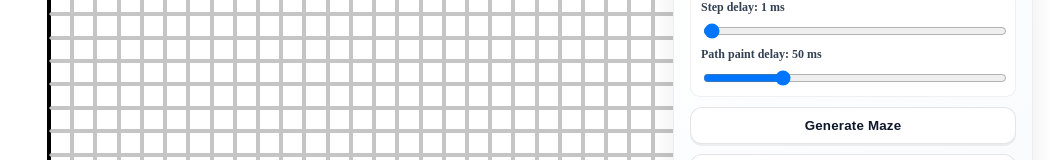
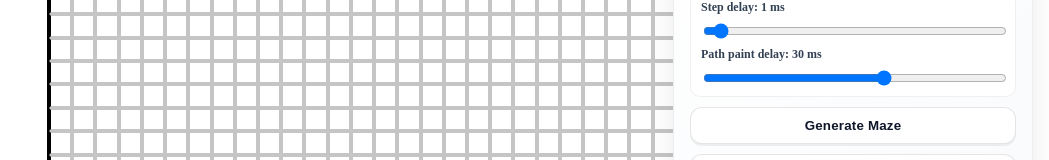
Before and after one commit to noahsiegrist/labyrinth, a Vue app: page / in a window 1280 px wide. Shown: the part 160-320 px from the top of the page, without its empty margins (231-1280 px from the left). Built offline with nearby package versions, Linux system fonts and the light colour scheme.

Commit message:
Adjust step delay and path paint delay ranges in ControlPanel for improved user experience; set maximum values to 30 ms and 50 ms respectively, and update default path delay to 30 ms.

```diff
--- a/src/components/ControlPanel.vue
+++ b/src/components/ControlPanel.vue
@@ -7,9 +7,9 @@
                 <button class="btn btn--ghost" v-on:click="findDFS">Solve (DFS)</button>
                 <div class="slider" :class="{ 'is-disabled': isBfsRunning || isDfsRunning }">
                     <label for="speed">Step delay: {{ stepDelayMs }} ms</label>
-                    <input id="speed" type="range" min="0" max="200" step="1" v-model.number="stepDelayMs" :disabled="isBfsRunning || isDfsRunning" />
+                    <input id="speed" type="range" min="0" max="30" step="1" v-model.number="stepDelayMs" :disabled="isBfsRunning || isDfsRunning" />
                     <label for="path">Path paint delay: {{ pathDelayMs }} ms</label>
-                    <input id="path" type="range" min="0" max="200" step="5" v-model.number="pathDelayMs" :disabled="isBfsRunning || isDfsRunning" />
+                    <input id="path" type="range" min="0" max="50" step="1" v-model.number="pathDelayMs" :disabled="isBfsRunning || isDfsRunning" />
                 </div>
                 <button class="btn btn--ghost" v-on:click="generate">Generate Maze</button>
                 <button class="btn btn--ghost" v-on:click="handleReset">Reset</button>
@@ -149,7 +149,7 @@
                 dfsStart: null,
                 rafId: null,
                 stepDelayMs: 1,
-                pathDelayMs: 50,
+                pathDelayMs: 30,
             }
         }
     }
```
